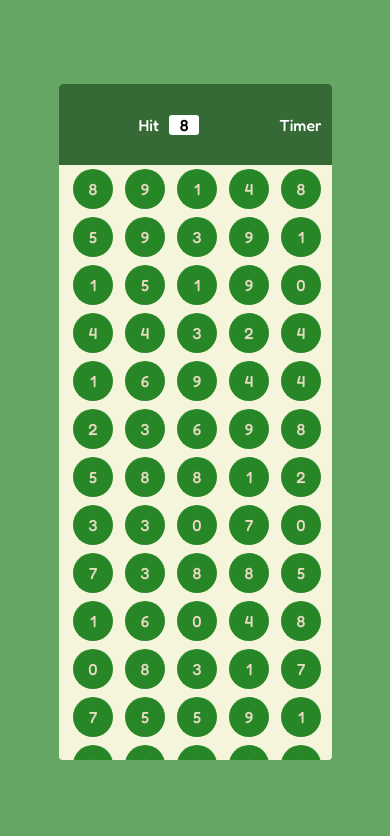
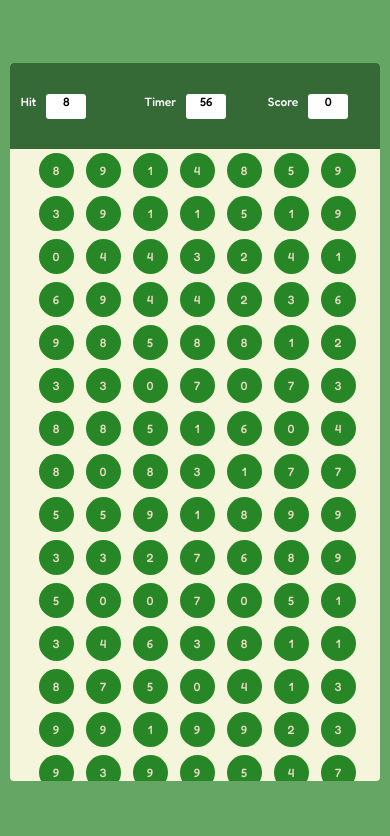
Before and after one commit to pritamjana555/BubbleGame, a plain HTML site: page index.html in a window 390 px wide. Drawn offline with Linux system fonts and the light colour scheme.

Commit message:
Update style.css

```diff
--- a/style.css
+++ b/style.css
@@ -83,3 +83,31 @@ body {
     background-color: rgb(37, 104, 37);
     cursor: pointer;
 }
+@media (max-width: 768px) {
+    .box {
+        height: 85vh;
+        width: 95vw;
+    }
+
+    .box2 {
+        height: 25px;
+        width: 40px;
+        font-size: 12px;
+    }
+
+    .bubble {
+        height: 35px;
+        width: 35px;
+        font-size: 12px;
+    }
+
+    .elem {
+        flex: 1;
+        padding-left: 0;
+        font-size: 12px;
+    }
+
+    .ptop {
+        padding: 0 3%;
+    }
+}
```
